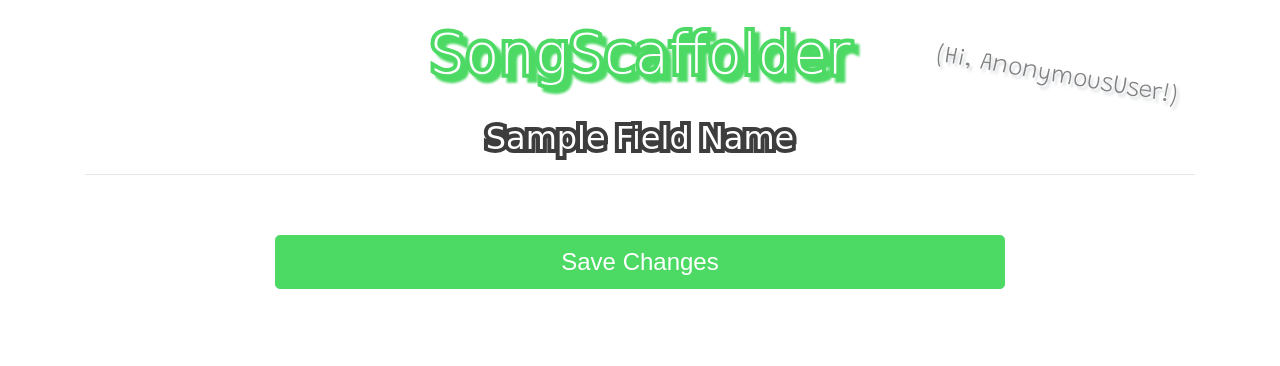
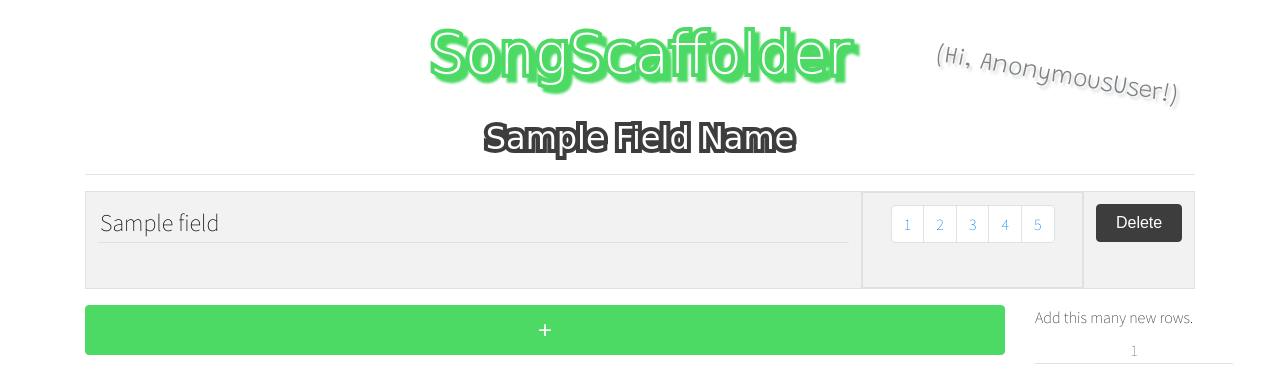
Before and after one commit to jonofoz/songscaffolder, a Django app: template SongScaffolder/templates/pages/config.html in a window 1280 px wide. Shown: the top 366 px of the page. Run offline with Django 3.2, Linux system fonts and the light colour scheme; the template is opened without the code that fills it: most values are stand-ins (such as "Sample title", 1, 10 or a date in 2020); some libraries are stand-ins or nearby versions; some web fonts are replaced.

Commit message:
Standardize config HTML + other new features:
  * Delete All rows button
  * Add [n] new rows button

```diff
--- a/SongScaffolder/templates/pages/config.html
+++ b/SongScaffolder/templates/pages/config.html
@@ -11,7 +11,6 @@
 <h1 class="text-center config-header">{{ ""|replace_dashes:field_name|title }}</h1>
 <hr>
 <!-- Basic -->
-{% if depth == 1 %}
 <table class="table table-striped table-bordered">
     <tbody>
         {% for k, v in field_data.items %}
@@ -32,31 +31,24 @@
         {% endfor %}
     </tbody>
 </table>
-    <button class="btn btn-primary btn-green btn-block" onclick="addItem('{{ field_name }}')">+</button>
-
-<!-- Time Signatures -->
-{% elif depth == 2 %}
-    {% for k, v in field_data.items %}
-        <div class="row" id="{{ dynamic_id }}">
-            <div class="col-12 first-col">{{ k }}</div>
-            {% for k_1, v_1 in v.items %}
-                <div class="col-8 first-col nested-config-1">{{ k_1 }}</div>
-                <div class="col-4 second-col d-flex justify-content-center"><p class="get-help text-center" id="get-help-for-quantity">{{ v_1 }}</p></div>
-            {% endfor %}
+<div class="row">
+    <div class="col-10">
+        <button class="btn btn-primary btn-green btn-block" id="button-add-rows">+</button>
     </div>
-    {% endfor %}
-{% endif %}
-
+    <div class="col-2">
+        <label for="how-many-to-add">Add this many new rows.</label>
+        <input type="text" id="how-many-to-add" class="no-border border-bottom text-center" placeholder=1>
+    </div>
+</div>
 <div class="row last-row">
-    <div class="col-2">
-    </div>
-    <div class="col-8">
+    <div class="col-6">
         <!-- <form action="{% url 'field:save-changes' field_name %}" method="GET">
             {% csrf_token %} -->
-            <button class="btn btn-lg btn-block btn-green" id="save-button" aria-pressed="true">Save Changes</a>
+            <button class="btn btn-lg btn-block btn-green" id="button-save" aria-pressed="true">Save Changes</a>
         <!-- </form> -->
     </div>
-    <div class="col-2">
+    <div class="col-6">
+        <button class="btn btn-lg btn-block btn-grey" id="button-delete-all" aria-pressed="true">Delete All</a>
     </div>
 </div>
 
@@ -66,6 +58,10 @@
 <script>
     // This is used for letting the Python backend know which field names need updating.
 
+    $(document).on("click", "#button-delete-all", function() {
+        $(".config-row").remove()
+        return false
+    })
     $(document).on("click", ".btn-delete", function() {
         $(this).parent().parent().remove()
         return false
@@ -101,6 +97,27 @@
         })
     })
 
+    $("#button-add-rows").on("click", function() {
+        howMany = $("#how-many-to-add")
+        numRowsToAdd = howMany.val() != "" ? parseInt(howMany.val()) : 1;
+        tbody = $('tbody')
+        for (i=0; i < numRowsToAdd; i++) {
+        tbody.append(`
+                <tr class="config-row">
+                    <td style="width: 70%"><input type="text" class="item-input no-border border-bottom inherit-bg-color" placeholder="Edit Me!"></input></td>
+                    <td class="text-center d-flex justify-content-center">
+                        <ul class="pagination">
+                            {% for i in "12345"|make_list %}
+                                <li class="page-item {% if i == '3'  %} active {% endif %}"><p class="page-link" href="#">{{ i }}</p></li>
+                            {% endfor %}
+                        </ul>
+                    </td>
+                    <td style="width: 10%"><a href="#" class="btn btn-secondary btn-delete active d-flex justify-content-center" role="button" aria-pressed="true">Delete</a></td>
+                </tr>
+            `)
+        }
+    });
+
     function addItem(){
         $('tbody').append(`
             <tr class="config-row">
```
Lines whose indentation alone changed are shown as unchanged.
